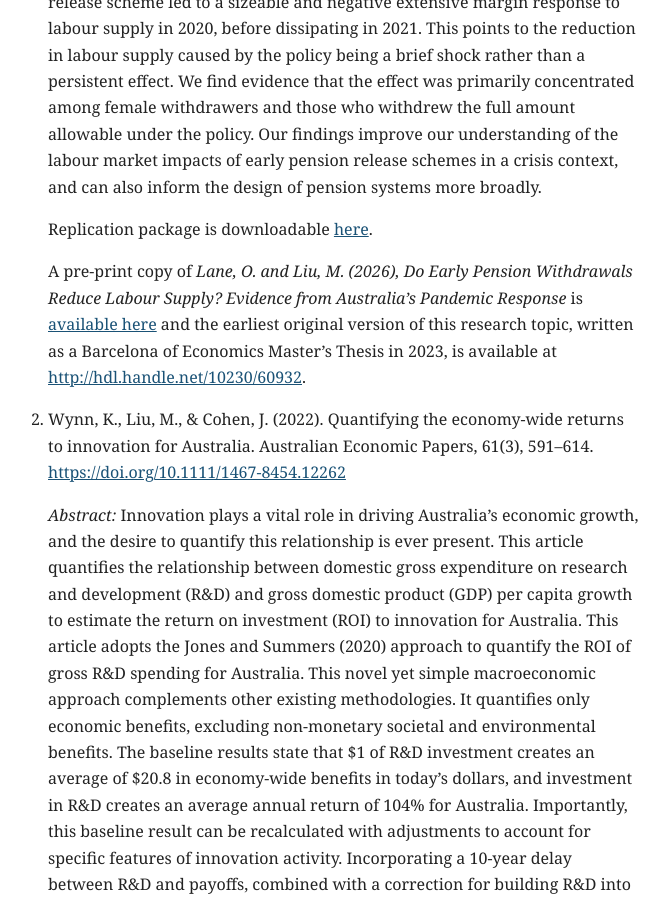
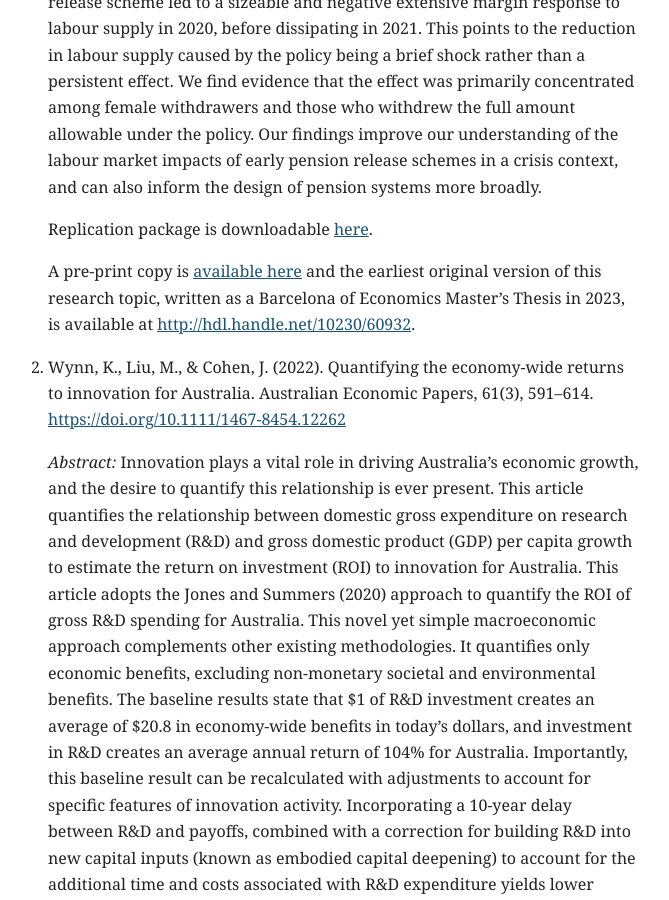
Before and after one commit to mingjiliu/mingjiliu.github.io, a Jekyll site: the page built from publications.md, in a window 1280 px wide and 900 px high, scrolled down 445 px. Shown: the whole window, without its empty margins (316-985 px from the left). Built offline with Jekyll 4.4.1, drawn with Linux system fonts in a browser that asks for light colours.

Commit message:
Update publications.md

```diff
--- a/publications.md
+++ b/publications.md
@@ -11,7 +11,7 @@ permalink: /publications/
 
    Replication package is downloadable [here](https://github.com/OscarLane/Early-Super-Release){:target="_blank" rel="noopener"}.
 
-   A pre-print copy of *Lane, O. and Liu, M. (2026), Do Early Pension Withdrawals Reduce Labour Supply? Evidence from Australia's Pandemic Response* is [available here](https://github.com/OscarLane/Early-Super-Release/blob/main/Lane%20%26%20Liu%20-%202026%20-%20Do%20early%20pension%20withdrawals%20reduce%20labour%20supply.pdf){:target="_blank" rel="noopener"} and the earliest original version of this research topic, written as a Barcelona of Economics Master's Thesis in 2023, is available at [http://hdl.handle.net/10230/60932](http://hdl.handle.net/10230/60932){:target="_blank" rel="noopener"}.
+   A pre-print copy is [available here](https://github.com/OscarLane/Early-Super-Release/blob/main/Lane%20%26%20Liu%20-%202026%20-%20Do%20early%20pension%20withdrawals%20reduce%20labour%20supply.pdf){:target="_blank" rel="noopener"} and the earliest original version of this research topic, written as a Barcelona of Economics Master's Thesis in 2023, is available at [http://hdl.handle.net/10230/60932](http://hdl.handle.net/10230/60932){:target="_blank" rel="noopener"}.
 
 2. Wynn, K., Liu, M., & Cohen, J. (2022). Quantifying the economy-wide returns to innovation for Australia. Australian Economic Papers, 61(3), 591–614. [https://doi.org/10.1111/1467-8454.12262](https://doi.org/10.1111/1467-8454.12262){:target="_blank" rel="noopener"}
 
```
